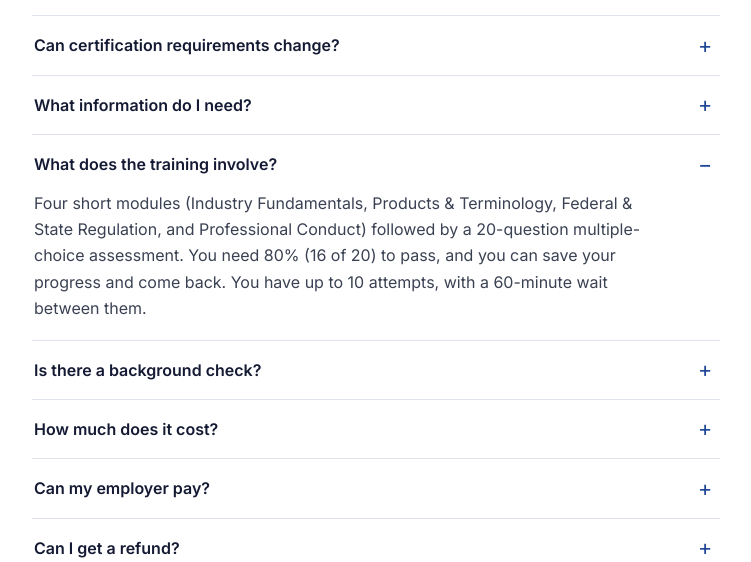
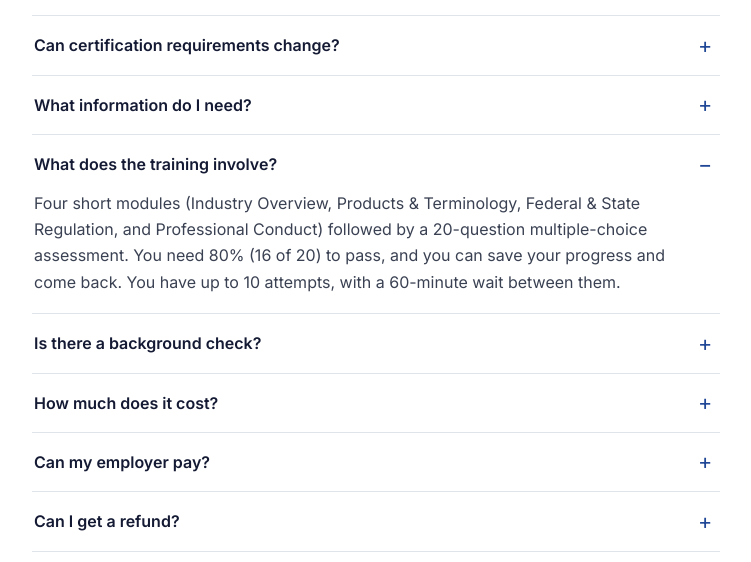
Before and after one commit to aquamark-io/csbfp, a Node server app: page /faq in a window 1280 px wide, after a click on "What does the training involve?". Shown: the part 364-926 px from the top of the page, without its empty margins (264-1015 px from the left). Run offline with Node 20, Linux system fonts and the light colour scheme.

Commit message:
FAQ: module 1 is now Industry Overview
Co-Authored-By: Claude Opus 5.5 <noreply@anthropic.com>
Claude-Session: https://claude.ai/code/session_01G6gvxo4A4ADJDKLyzumwvs

```diff
--- a/views/faq.ejs
+++ b/views/faq.ejs
@@ -24,7 +24,7 @@
   </details>
   <details name="faq">
     <summary>What does the training involve?</summary>
-    <p>Four short modules (Industry Fundamentals, Products &amp; Terminology, Federal &amp; State Regulation, and Professional Conduct) followed by a 20-question multiple-choice assessment. You need 80% (16 of 20) to pass, and you can save your progress and come back. You have up to 10 attempts, with a 60-minute wait between them.</p>
+    <p>Four short modules (Industry Overview, Products &amp; Terminology, Federal &amp; State Regulation, and Professional Conduct) followed by a 20-question multiple-choice assessment. You need 80% (16 of 20) to pass, and you can save your progress and come back. You have up to 10 attempts, with a 60-minute wait between them.</p>
   </details>
   <details name="faq">
     <summary>Is there a background check?</summary>
```
